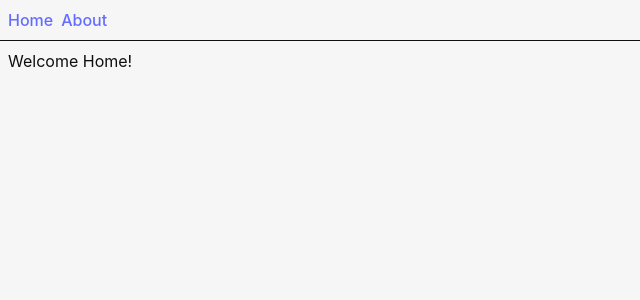
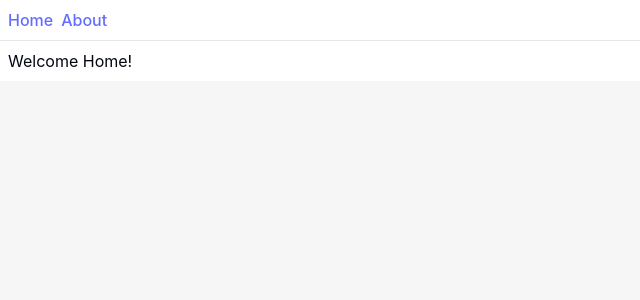
Before and after one commit to 12Mosch/Fiscus, a React (Vite) app: page / in a window 1280 px wide. Shown: the top 300 px of the page, without its empty margins (0-640 px from the left). Built offline with nearby package versions, Linux system fonts and the light colour scheme.

Commit message:
feat: add shadcn/ui
add components.json for configuration, update package.json and package-lock.json with new dependencies, and create utility function for class merging

```diff
--- a/package.json
+++ b/package.json
@@ -19,8 +19,12 @@
 		"@types/react": "^19.1.8",
 		"@types/react-dom": "^19.1.6",
 		"@vitejs/plugin-react": "^4.6.0",
+		"class-variance-authority": "^0.7.1",
+		"clsx": "^2.1.1",
+		"lucide-react": "^0.525.0",
 		"react": "^19.1.0",
 		"react-dom": "^19.1.0",
+		"tailwind-merge": "^3.3.1",
 		"tailwindcss": "^4.1.11",
 		"zustand": "^5.0.6"
 	},
@@ -29,6 +33,7 @@
 		"@tanstack/router-plugin": "^1.125.6",
 		"@tauri-apps/cli": "^2",
 		"@types/node": "^24.0.11",
+		"tw-animate-css": "^1.3.5",
 		"typescript": "^5.8.3",
 		"vite": "^7.0.3"
 	}
--- /dev/null
+++ b/src/lib/utils.ts
@@ -0,0 +1,6 @@
+import { type ClassValue, clsx } from "clsx";
+import { twMerge } from "tailwind-merge";
+
+export function cn(...inputs: ClassValue[]) {
+	return twMerge(clsx(inputs));
+}
--- a/src/styles.css
+++ b/src/styles.css
@@ -1,4 +1,7 @@
 @import "tailwindcss";
+@import "tw-animate-css";
+
+@custom-variant dark (&:is(.dark *));
 
 .logo.vite:hover {
 	filter: drop-shadow(0 0 2em #747bff);
@@ -21,6 +24,38 @@
 	-webkit-font-smoothing: antialiased;
 	-moz-osx-font-smoothing: grayscale;
 	-webkit-text-size-adjust: 100%;
+	--radius: 0.625rem;
+	--background: oklch(1 0 0);
+	--foreground: oklch(0.13 0.028 261.692);
+	--card: oklch(1 0 0);
+	--card-foreground: oklch(0.13 0.028 261.692);
+	--popover: oklch(1 0 0);
+	--popover-foreground: oklch(0.13 0.028 261.692);
+	--primary: oklch(0.21 0.034 264.665);
+	--primary-foreground: oklch(0.985 0.002 247.839);
+	--secondary: oklch(0.967 0.003 264.542);
+	--secondary-foreground: oklch(0.21 0.034 264.665);
+	--muted: oklch(0.967 0.003 264.542);
+	--muted-foreground: oklch(0.551 0.027 264.364);
+	--accent: oklch(0.967 0.003 264.542);
+	--accent-foreground: oklch(0.21 0.034 264.665);
+	--destructive: oklch(0.577 0.245 27.325);
+	--border: oklch(0.928 0.006 264.531);
+	--input: oklch(0.928 0.006 264.531);
+	--ring: oklch(0.707 0.022 261.325);
+	--chart-1: oklch(0.646 0.222 41.116);
+	--chart-2: oklch(0.6 0.118 184.704);
+	--chart-3: oklch(0.398 0.07 227.392);
+	--chart-4: oklch(0.828 0.189 84.429);
+	--chart-5: oklch(0.769 0.188 70.08);
+	--sidebar: oklch(0.985 0.002 247.839);
+	--sidebar-foreground: oklch(0.13 0.028 261.692);
+	--sidebar-primary: oklch(0.21 0.034 264.665);
+	--sidebar-primary-foreground: oklch(0.985 0.002 247.839);
+	--sidebar-accent: oklch(0.967 0.003 264.542);
+	--sidebar-accent-foreground: oklch(0.21 0.034 264.665);
+	--sidebar-border: oklch(0.928 0.006 264.531);
+	--sidebar-ring: oklch(0.707 0.022 261.325);
 }
 
 .container {
@@ -209,3 +244,84 @@
 		border-color: #24c8db;
 	}
 }
+
+@theme inline {
+	--radius-sm: calc(var(--radius) - 4px);
+	--radius-md: calc(var(--radius) - 2px);
+	--radius-lg: var(--radius);
+	--radius-xl: calc(var(--radius) + 4px);
+	--color-background: var(--background);
+	--color-foreground: var(--foreground);
+	--color-card: var(--card);
+	--color-card-foreground: var(--card-foreground);
+	--color-popover: var(--popover);
+	--color-popover-foreground: var(--popover-foreground);
+	--color-primary: var(--primary);
+	--color-primary-foreground: var(--primary-foreground);
+	--color-secondary: var(--secondary);
+	--color-secondary-foreground: var(--secondary-foreground);
+	--color-muted: var(--muted);
+	--color-muted-foreground: var(--muted-foreground);
+	--color-accent: var(--accent);
+	--color-accent-foreground: var(--accent-foreground);
+	--color-destructive: var(--destructive);
+	--color-border: var(--border);
+	--color-input: var(--input);
+	--color-ring: var(--ring);
+	--color-chart-1: var(--chart-1);
+	--color-chart-2: var(--chart-2);
+	--color-chart-3: var(--chart-3);
+	--color-chart-4: var(--chart-4);
+	--color-chart-5: var(--chart-5);
+	--color-sidebar: var(--sidebar);
+	--color-sidebar-foreground: var(--sidebar-foreground);
+	--color-sidebar-primary: var(--sidebar-primary);
+	--color-sidebar-primary-foreground: var(--sidebar-primary-foreground);
+	--color-sidebar-accent: var(--sidebar-accent);
+	--color-sidebar-accent-foreground: var(--sidebar-accent-foreground);
+	--color-sidebar-border: var(--sidebar-border);
+	--color-sidebar-ring: var(--sidebar-ring);
+}
+
+.dark {
+	--background: oklch(0.13 0.028 261.692);
+	--foreground: oklch(0.985 0.002 247.839);
+	--card: oklch(0.21 0.034 264.665);
+	--card-foreground: oklch(0.985 0.002 247.839);
+	--popover: oklch(0.21 0.034 264.665);
+	--popover-foreground: oklch(0.985 0.002 247.839);
+	--primary: oklch(0.928 0.006 264.531);
+	--primary-foreground: oklch(0.21 0.034 264.665);
+	--secondary: oklch(0.278 0.033 256.848);
+	--secondary-foreground: oklch(0.985 0.002 247.839);
+	--muted: oklch(0.278 0.033 256.848);
+	--muted-foreground: oklch(0.707 0.022 261.325);
+	--accent: oklch(0.278 0.033 256.848);
+	--accent-foreground: oklch(0.985 0.002 247.839);
+	--destructive: oklch(0.704 0.191 22.216);
+	--border: oklch(1 0 0 / 10%);
+	--input: oklch(1 0 0 / 15%);
+	--ring: oklch(0.551 0.027 264.364);
+	--chart-1: oklch(0.488 0.243 264.376);
+	--chart-2: oklch(0.696 0.17 162.48);
+	--chart-3: oklch(0.769 0.188 70.08);
+	--chart-4: oklch(0.627 0.265 303.9);
+	--chart-5: oklch(0.645 0.246 16.439);
+	--sidebar: oklch(0.21 0.034 264.665);
+	--sidebar-foreground: oklch(0.985 0.002 247.839);
+	--sidebar-primary: oklch(0.488 0.243 264.376);
+	--sidebar-primary-foreground: oklch(0.985 0.002 247.839);
+	--sidebar-accent: oklch(0.278 0.033 256.848);
+	--sidebar-accent-foreground: oklch(0.985 0.002 247.839);
+	--sidebar-border: oklch(1 0 0 / 10%);
+	--sidebar-ring: oklch(0.551 0.027 264.364);
+}
+
+@layer base {
+	* {
+		@apply border-border outline-ring/50;
+	}
+	body {
+		@apply bg-background text-foreground;
+	}
+}
--- a/tsconfig.json
+++ b/tsconfig.json
@@ -5,6 +5,10 @@
 		"module": "ESNext",
 		"lib": ["ES2020", "DOM", "DOM.Iterable"],
 		"skipLibCheck": true,
+		"baseUrl": "src",
+		"paths": {
+			"@/*": ["./*"]
+		},
 
 		/* Bundler mode */
 		"moduleResolution": "bundler",
```
Also changed, not shown: src/routeTree.gen.ts (+41 -41 lines), components.json (added), 1 other file (tests, documents, lock files or other folders).
